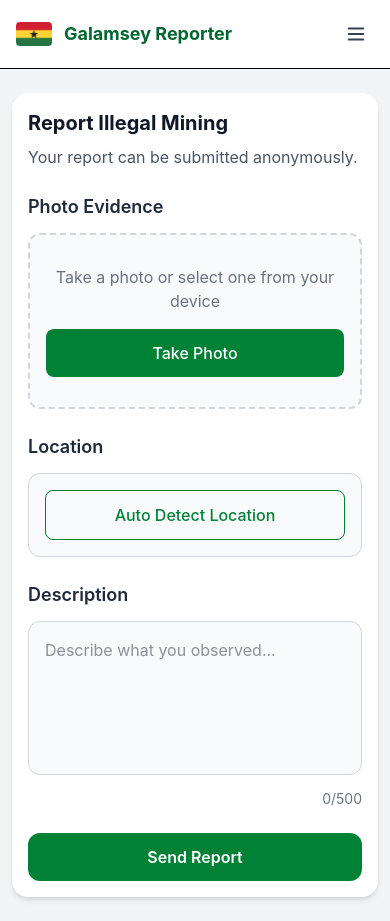
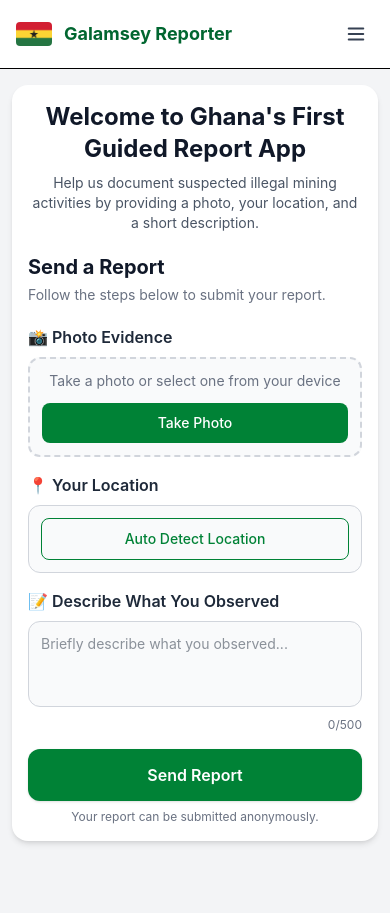
Before and after one commit to michael-decreator/Galamsey-Reporter-, a React (Vite) app: page /report in a window 390 px wide. Built offline with nearby package versions, Linux system fonts and the light colour scheme.

Commit message:
Improve home and report activity layout

```diff
--- a/src/pages/Home.tsx
+++ b/src/pages/Home.tsx
@@ -1,34 +1,62 @@
-import { NavLink } from "react-router"
+import { NavLink } from "react-router-dom"
 import ReportedSitesMap from "../components/ReportedSitesMap"
 
 function Home() {
   return (
-    <main className="min-h-screen bg-gray-100 px-3 py-3 sm:px-4 sm:py-8">
+    <main className="min-h-screen bg-gray-100 px-3 py-4 sm:px-4 sm:py-8">
       <div className="mx-auto w-full max-w-5xl">
-        <div className="rounded-2xl bg-white p-3 shadow-lg sm:p-6">
-          <div className="mb-3 flex flex-col gap-3 sm:mb-5 sm:flex-row sm:items-start sm:justify-between">
-            <div>
-              <h1 className="mb-1 text-xl font-bold text-gray-900 sm:mb-2 sm:text-2xl">
-                Reported Sites Nearby
-              </h1>
 
-              <p className="text-xs text-gray-600 sm:text-sm">
-                View reported environmental sites around your location.
-              </p>
-            </div>
+        {/* Welcome Section */}
+        <section className="mb-4 rounded-2xl bg-white p-5 text-center shadow-lg sm:mb-6 sm:p-8">
+          <h1 className="text-2xl font-bold leading-tight text-gray-900 sm:text-3xl lg:text-4xl">
+            Welcome to Ghana's First Galamsey Reporter
+          </h1>
 
-            <NavLink
-              to="/report"
-              className="inline-flex w-full items-center justify-center rounded-lg bg-green-800 px-4 py-2.5 text-sm font-semibold text-white hover:bg-green-900 sm:w-auto"
-            >
-              Report Activity
-            </NavLink>
+          <p className="mx-auto mt-3 max-w-2xl text-sm leading-6 text-gray-600 sm:text-base">
+            Help protect Ghana's environment by reporting suspected illegal
+            mining activities. Our guided reporting process helps you capture
+            evidence, detect your location, and submit your report easily.
+          </p>
+
+          <NavLink
+            to="/report"
+            className="mt-5 inline-flex w-full items-center justify-center rounded-xl bg-green-800 px-6 py-3.5 text-base font-semibold text-white shadow-sm transition hover:bg-green-900 sm:w-auto"
+          >
+            Send a Report
+          </NavLink>
+        </section>
+
+        {/* Map Section */}
+        <section className="rounded-2xl bg-white p-3 shadow-lg sm:p-6">
+          <div className="mb-3 sm:mb-5">
+            <h2 className="text-xl font-bold text-gray-900 sm:text-2xl">
+              Reported Sites Nearby
+            </h2>
+
+            <p className="mt-1 text-xs text-gray-600 sm:text-sm">
+              View reported environmental sites and their locations on the map.
+            </p>
           </div>
 
-          <div className="h-[360px] sm:h-[450px] lg:h-[550px]">
+          <div className="h-[360px] overflow-hidden rounded-xl sm:h-[450px] lg:h-[550px]">
             <ReportedSitesMap />
           </div>
-        </div>
+        </section>
+
+        {/* About Section */}
+        <section className="mt-4 rounded-2xl bg-white p-5 shadow-lg sm:mt-6 sm:p-6">
+          <h2 className="text-xl font-bold text-gray-900 sm:text-2xl">
+            About Galamsey Reporter
+          </h2>
+
+          <p className="mt-2 text-sm leading-6 text-gray-600 sm:text-base">
+            Galamsey Reporter is a guided web application designed to make it
+            easier for people to report suspected illegal mining activities in
+            Ghana. Users can provide photo evidence, automatically detect their
+            location, and submit a description of what they observed.
+          </p>
+        </section>
+
       </div>
     </main>
   )
--- a/src/pages/ReportActivity.tsx
+++ b/src/pages/ReportActivity.tsx
@@ -150,41 +150,57 @@ function ReportActivity() {
   }
 
   return (
-    <div className="min-h-screen bg-gray-100 px-3 py-6 sm:px-4 sm:py-8">
+    <div className="min-h-screen bg-gray-100 px-3 py-4 sm:px-4 sm:py-6">
       <div className="mx-auto w-full max-w-2xl rounded-2xl bg-white p-4 shadow-md sm:p-6">
-        <h1 className="mb-2 text-xl font-bold text-gray-900 sm:text-2xl">
-          Report Illegal Mining
-        </h1>
 
-        <p className="mb-6 text-gray-600">
-          Your report can be submitted anonymously.
-        </p>
+        {/* Welcome Heading */}
+        <div className="mb-5 text-center">
+          <h1 className="text-2xl font-bold text-gray-900 sm:text-3xl">
+            Welcome to Ghana's First Guided Report App
+          </h1>
+
+          <p className="mt-2 text-sm text-gray-600 sm:text-base">
+            Help us document suspected illegal mining activities by providing
+            a photo, your location, and a short description.
+          </p>
+        </div>
+
+        {/* Report Heading */}
+        <div className="mb-5">
+          <h2 className="text-xl font-bold text-gray-900 sm:text-2xl">
+            Send a Report
+          </h2>
+
+          <p className="mt-1 text-sm text-gray-500">
+            Follow the steps below to submit your report.
+          </p>
+        </div>
 
         {/* Photo Section */}
-        <div className="mb-6">
-          <h2 className="mb-3 text-lg font-semibold text-gray-800">
-            Photo Evidence
-          </h2>
+        <div className="mb-4">
+          <h3 className="mb-2 text-base font-semibold text-gray-800">
+            📸 Photo Evidence
+          </h3>
 
-          <div className="flex min-h-44 flex-col items-center justify-center rounded-xl border-2 border-dashed border-gray-300 bg-gray-50 p-4 sm:min-h-48 sm:p-6">
+          <div className="rounded-xl border-2 border-dashed border-gray-300 bg-gray-50 p-3 sm:p-4">
             {photoPreview ? (
               <img
                 src={photoPreview}
                 alt="Selected evidence"
-                className="mb-4 max-h-64 w-full rounded-lg object-cover"
+                className="mb-3 h-40 w-full rounded-lg object-cover sm:h-48"
               />
             ) : (
-              <p className="mb-4 text-center text-gray-500">
+              <p className="mb-3 text-center text-sm text-gray-500">
                 Take a photo or select one from your device
               </p>
             )}
 
             {photoPreview ? (
-              <div className="flex w-full gap-3 sm:w-auto">
+              <div className="flex gap-2">
                 <button
                   type="button"
                   onClick={() => fileInputRef.current?.click()}
-                  className="flex-1 rounded-lg bg-green-700 px-5 py-3 font-medium text-white transition hover:bg-green-800 sm:flex-none"
+                  className="flex-1 rounded-lg bg-green-700 px-4 py-2.5 text-sm font-medium text-white transition hover:bg-green-800"
                 >
                   Change Photo
                 </button>
@@ -192,7 +208,7 @@ function ReportActivity() {
                 <button
                   type="button"
                   onClick={handleRemovePhoto}
-                  className="flex-1 rounded-lg border border-red-300 px-5 py-3 font-medium text-red-600 transition hover:bg-red-50 sm:flex-none"
+                  className="flex-1 rounded-lg border border-red-300 px-4 py-2.5 text-sm font-medium text-red-600 transition hover:bg-red-50"
                 >
                   Remove
                 </button>
@@ -201,7 +217,7 @@ function ReportActivity() {
               <button
                 type="button"
                 onClick={() => fileInputRef.current?.click()}
-                className="w-full rounded-lg bg-green-700 px-5 py-3 font-medium text-white transition hover:bg-green-800 sm:w-auto"
+                className="w-full rounded-lg bg-green-700 px-4 py-2.5 text-sm font-medium text-white transition hover:bg-green-800"
               >
                 Take Photo
               </button>
@@ -219,17 +235,17 @@ function ReportActivity() {
         </div>
 
         {/* Location Section */}
-        <div className="mb-6">
-          <h2 className="mb-3 text-lg font-semibold text-gray-800">
-            Location
-          </h2>
+        <div className="mb-4">
+          <h3 className="mb-2 text-base font-semibold text-gray-800">
+            📍 Your Location
+          </h3>
 
-          <div className="rounded-xl border border-gray-300 bg-gray-50 p-4">
+          <div className="rounded-xl border border-gray-300 bg-gray-50 p-3">
             <button
               type="button"
               onClick={handleDetectLocation}
               disabled={isDetectingLocation}
-              className="w-full rounded-lg border border-green-700 px-5 py-3 font-medium text-green-700 transition hover:bg-green-50 disabled:opacity-50 sm:w-auto"
+              className="w-full rounded-lg border border-green-700 px-4 py-2.5 text-sm font-medium text-green-700 transition hover:bg-green-50 disabled:opacity-50 sm:w-auto"
             >
               {isDetectingLocation
                 ? "Detecting..."
@@ -237,14 +253,13 @@ function ReportActivity() {
             </button>
 
             {location && (
-              <p className="mt-3 break-words text-sm text-gray-600">
-                Location detected: {location.latitude.toFixed(6)},{" "}
-                {location.longitude.toFixed(6)}
+              <p className="mt-2 text-sm text-green-700">
+                ✓ Location detected
               </p>
             )}
 
             {locationError && (
-              <p className="mt-3 text-sm text-red-600">
+              <p className="mt-2 text-sm text-red-600">
                 {locationError}
               </p>
             )}
@@ -252,10 +267,10 @@ function ReportActivity() {
         </div>
 
         {/* Description Section */}
-        <div className="mb-6">
-          <h2 className="mb-3 text-lg font-semibold text-gray-800">
-            Description
-          </h2>
+        <div className="mb-4">
+          <h3 className="mb-2 text-base font-semibold text-gray-800">
+            📝 Describe What You Observed
+          </h3>
 
           <textarea
             value={description}
@@ -263,14 +278,14 @@ function ReportActivity() {
               setDescription(event.target.value)
               setFormError("")
             }}
-            placeholder="Describe what you observed..."
-            rows={5}
+            placeholder="Briefly describe what you observed..."
+            rows={3}
             maxLength={500}
-            className="w-full resize-none rounded-xl border border-gray-300 bg-gray-50 p-4 text-gray-800 outline-none transition focus:border-green-700 focus:ring-2 focus:ring-green-100"
+            className="w-full resize-none rounded-xl border border-gray-300 bg-gray-50 p-3 text-sm text-gray-800 outline-none transition focus:border-green-700 focus:ring-2 focus:ring-green-100"
           />
 
-          <div className="mt-2 flex justify-end">
-            <span className="text-sm text-gray-500">
+          <div className="mt-1 flex justify-end">
+            <span className="text-xs text-gray-500">
               {description.length}/500
             </span>
           </div>
@@ -278,7 +293,7 @@ function ReportActivity() {
 
         {/* Form Error */}
         {formError && (
-          <p className="mb-4 text-sm font-medium text-red-600">
+          <p className="mb-3 rounded-lg bg-red-50 p-3 text-sm font-medium text-red-600">
             {formError}
           </p>
         )}
@@ -288,10 +303,14 @@ function ReportActivity() {
           type="button"
           onClick={handleSubmit}
           disabled={isSubmitting}
-          className="w-full rounded-xl bg-green-700 px-6 py-3 font-semibold text-white transition hover:bg-green-800 disabled:opacity-50"
+          className="w-full rounded-xl bg-green-700 px-6 py-3.5 text-base font-semibold text-white shadow-sm transition hover:bg-green-800 disabled:opacity-50"
         >
           {isSubmitting ? "Sending..." : "Send Report"}
         </button>
+
+        <p className="mt-2 text-center text-xs text-gray-500">
+          Your report can be submitted anonymously.
+        </p>
       </div>
     </div>
   )
```
